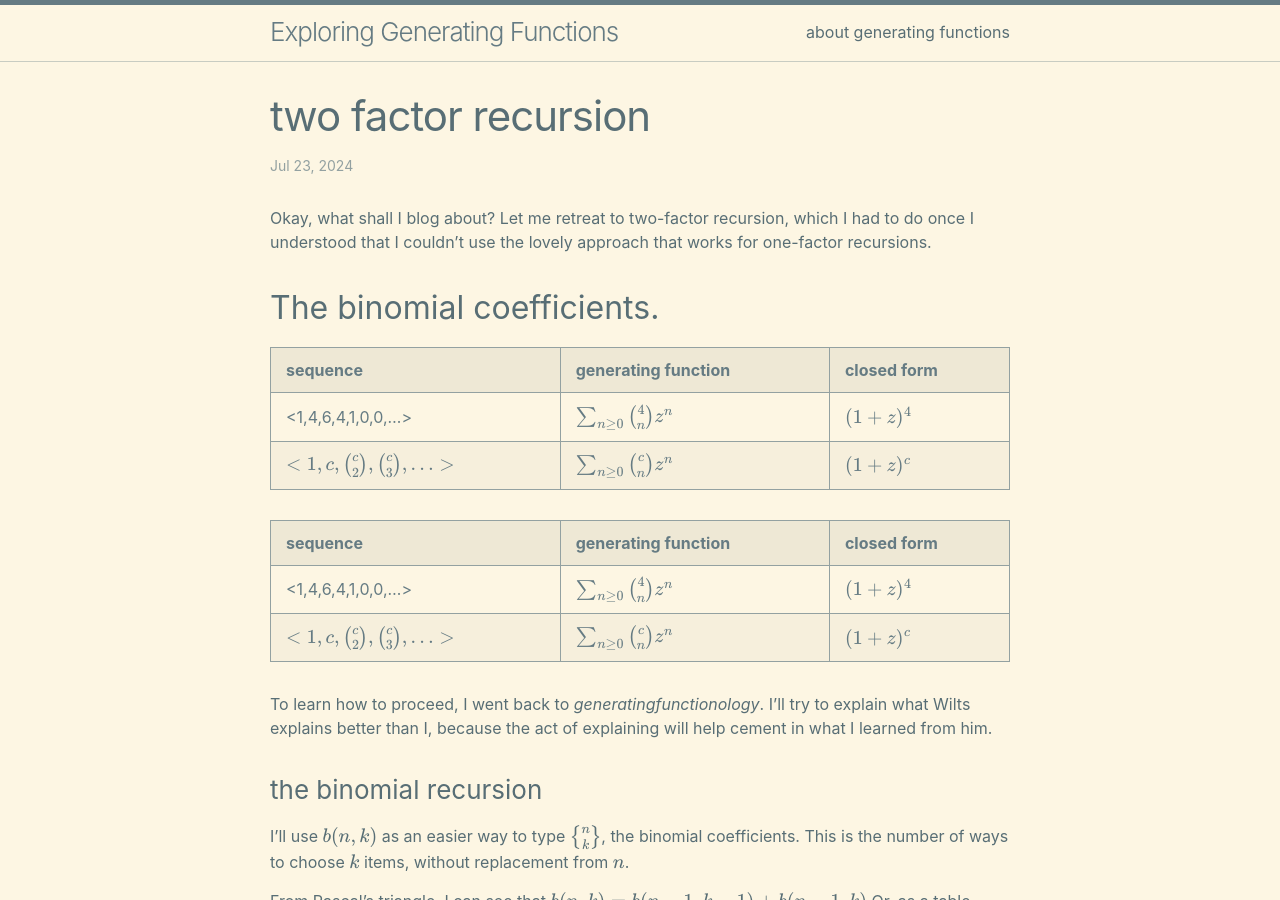
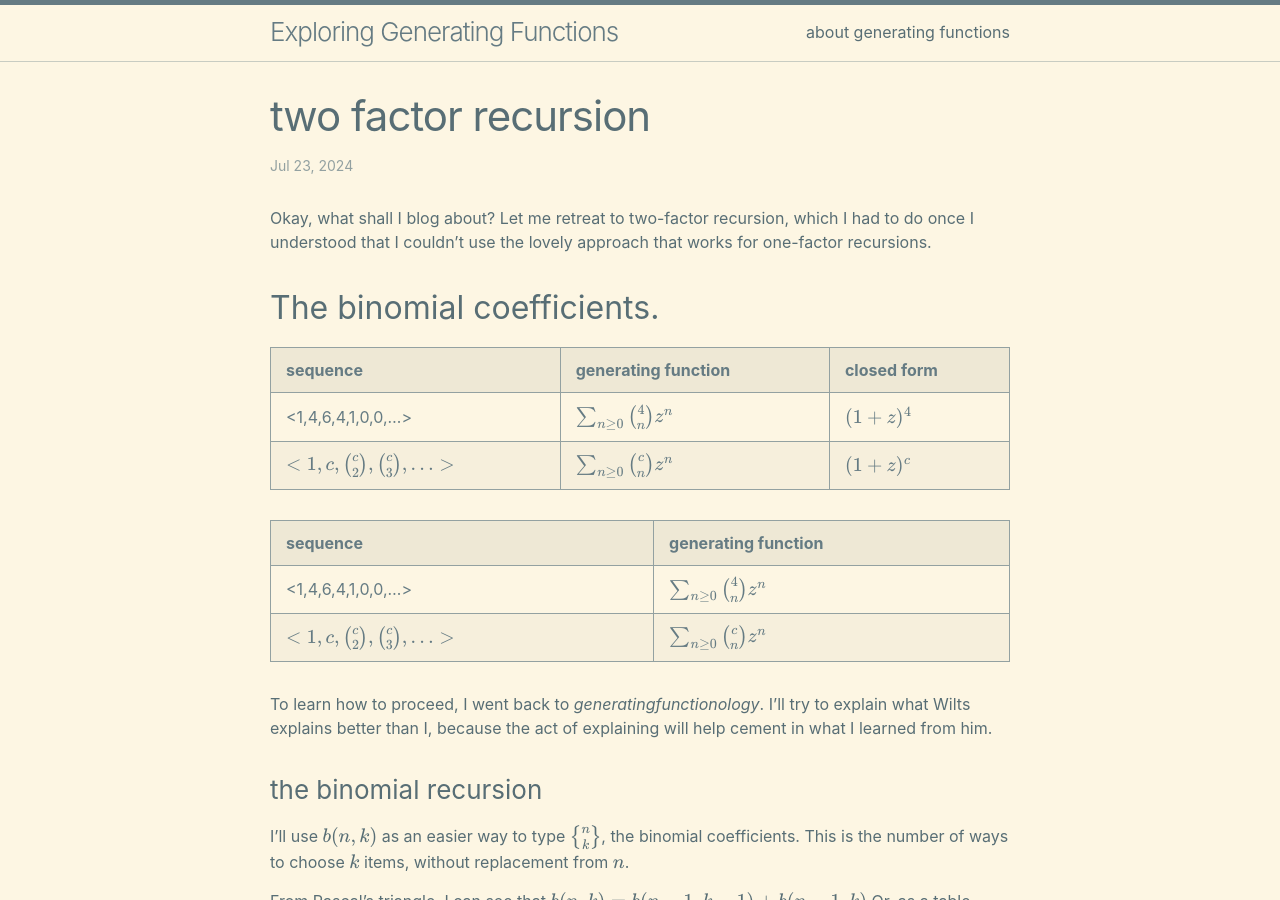
Before and after one commit to jsh/learn-generating-functions, a Jekyll site: the page built from _posts/2024-07-23-two-factor-recursion.md, in a window 1280 px wide and 900 px high. Built offline with Jekyll 4.4.1, drawn with Linux system fonts in a browser that asks for light colours.

Commit message:
Update 2024-07-23-two-factor-recursion.md
2  columns

```diff
--- a/_posts/2024-07-23-two-factor-recursion.md
+++ b/_posts/2024-07-23-two-factor-recursion.md
@@ -15,10 +15,11 @@ that works for one-factor recursions.
 |<1,4,6,4,1,0,0,...> | $\sum_{n\geq 0}{4 \choose n}z^n$ | $(1+z)^4$ |
 |$<1,c, {c \choose 2}, {c \choose 3} ,...>$| $\sum_{n\geq 0}{c \choose n}z^n$ | $(1+z)^c$ |
 
-| sequence | generating function | closed form |
-| -------- | ------------------- | ----------- |
-|<1,4,6,4,1,0,0,...> | $\sum_{n\geq 0}{4 \choose n}z^n$ | $(1+z)^4$ |
-|$<1,c, {c \choose 2}, {c \choose 3} ,...>$| $\sum_{n\geq 0}{c \choose n}z^n$ | $(1+z)^c$ |
+
+| sequence | generating function |
+| -------- | ------------------- |
+|<1,4,6,4,1,0,0,...> | $\sum_{n\geq 0}{4 \choose n}z^n$ |
+|$<1,c, {c \choose 2}, {c \choose 3} ,...>$| $\sum_{n\geq 0}{c \choose n}z^n$ |
 
 To learn how to proceed, I went back to *generatingfunctionology*.
 I'll try to explain what Wilts explains better than I,
```
